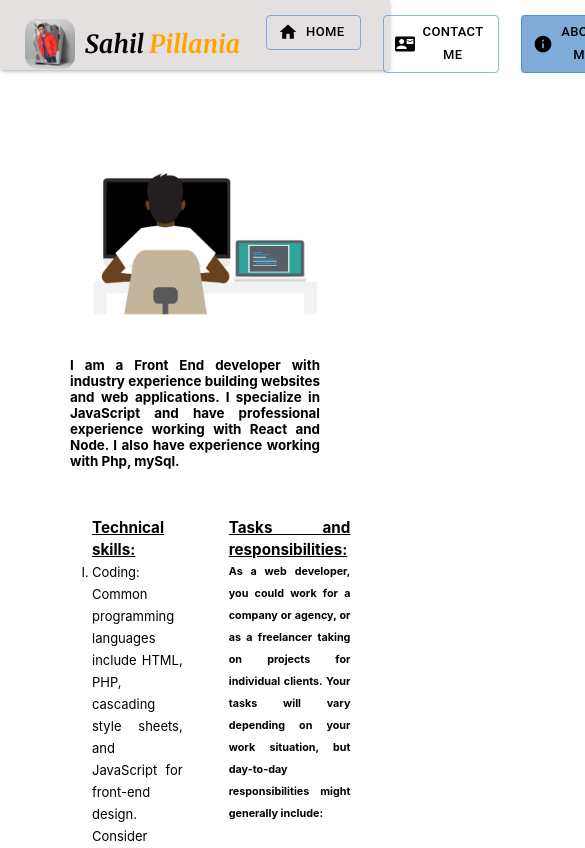
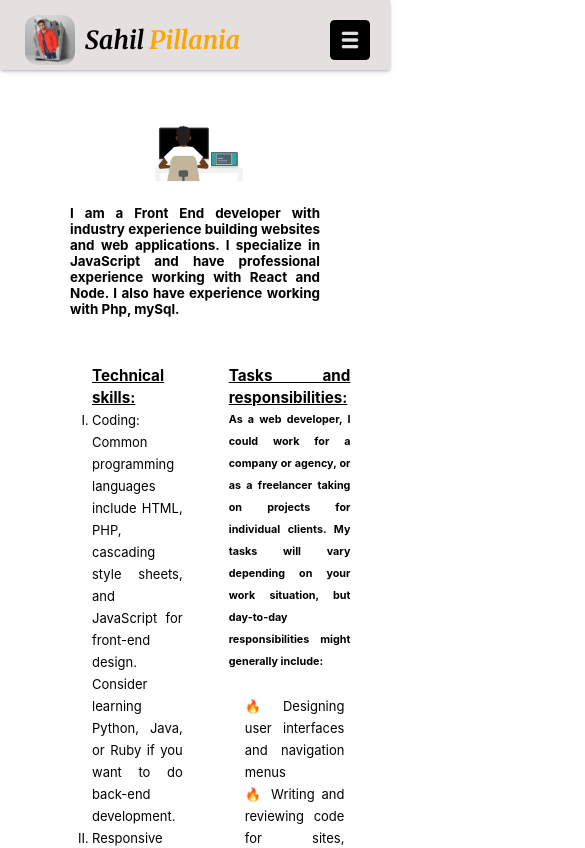
Before and after one commit to Sahil-pillania/portfolio, a React (Create React App) app: page /about in a window 390 px wide. Shown: the top 848 px of the page, 585 px wide, since content can reach past the window. Built offline with nearby package versions, Linux system fonts and the light colour scheme.

Commit message:
link updated

```diff
--- a/src/components/AboutMe.jsx
+++ b/src/components/AboutMe.jsx
@@ -63,9 +63,9 @@ const AboutMe = () => {
                 <u>Tasks and responsibilities:</u>
               </h3>
               <h5>
-                As a web developer, you could work for a company or agency, or
-                as a freelancer taking on projects for individual clients. Your
-                tasks will vary depending on your work situation, but day-to-day
+                As a web developer, I could work for a company or agency, or as
+                a freelancer taking on projects for individual clients. My tasks
+                will vary depending on your work situation, but day-to-day
                 responsibilities might generally include:
               </h5>
               <br />
--- a/src/components/CSS/Header.css
+++ b/src/components/CSS/Header.css
@@ -15,6 +15,26 @@
   align-items: center;
   justify-content: space-between;
   padding: 1rem 2rem;
+}
+.header_data .rightSide {
+  width: auto;
+}
+.logoLink {
+  text-decoration: none;
+  list-style: none;
+  color: black;
+}
+/* toggle  */
+.img img {
+  display: none;
+  width: 4rem;
+  position: absolute;
+  right: 2rem;
+  top: 2rem;
+  cursor: pointer;
+}
+.img img:hover {
+  transform: scale(0.9);
 }
 .logo,
 .logo div {
@@ -57,3 +77,12 @@ ul li a button {
 .active > button {
   background: #7fabd9;
 }
+
+@media (max-width: 721px) {
+  .rightSide {
+    display: none;
+  }
+  .img img {
+    display: initial;
+  }
+}
--- a/src/components/CSS/Home.css
+++ b/src/components/CSS/Home.css
@@ -16,8 +16,8 @@
   justify-content: space-evenly;
   /* border: 1px solid red; */
 }
-.logoHome img {
-  width: 25rem;
+.container .logoHome img {
+  width: 35rem;
   border-radius: 1rem;
 }
 .left {
@@ -26,7 +26,11 @@
   align-items: center;
 }
 .right {
+  width: 37%;
   padding: 0.5rem;
+}
+.right .logoHome img {
+  width: 100%;
 }
 .info {
   font-size: 2rem;
--- a/src/components/Header.jsx
+++ b/src/components/Header.jsx
@@ -6,6 +6,7 @@ import Button from "@mui/material/Button";
 import HomeIcon from "@mui/icons-material/Home";
 import ContactMailIcon from "@mui/icons-material/ContactMail";
 import InfoIcon from "@mui/icons-material/Info";
+// import MenuIcon from "@mui/icons-material/Menu";
 
 const Header = () => {
   let activeClassName = "active";
@@ -15,17 +16,24 @@ const Header = () => {
       <div className="header">
         <div className="header_data">
           <div className="left">
+            <NavLink to="/" className="logoLink">
               <div className="logo">
                 <img src="/Images/logo.png" alt="Logo-Sahil_Pillania" />
                 <div>
-                Sahil{" "}
+                  Sahil
                   <span style={{ color: "orange", marginLeft: ".5rem" }}>
                     Pillania
                   </span>
                 </div>
               </div>
+            </NavLink>
           </div>
-          <div className="right">
+          <div className="img">
+            {/* <Button variant="outlined" startIcon={<MenuIcon />}></Button> */}
+            <img src="/Images/square.png" alt="" />
+            {/* <img src="/Images/cancel.png" alt="" /> */}
+          </div>
+          <div className="rightSide">
             <div className="menu">
               <ul>
                 <li>
@@ -67,8 +75,10 @@ const Header = () => {
               </ul>
             </div>
           </div>
+          {/* <div className="right"> */}
         </div>
       </div>
+      {/* </div> */}
     </>
   );
 };
```
Lines whose indentation alone changed are shown as unchanged.
